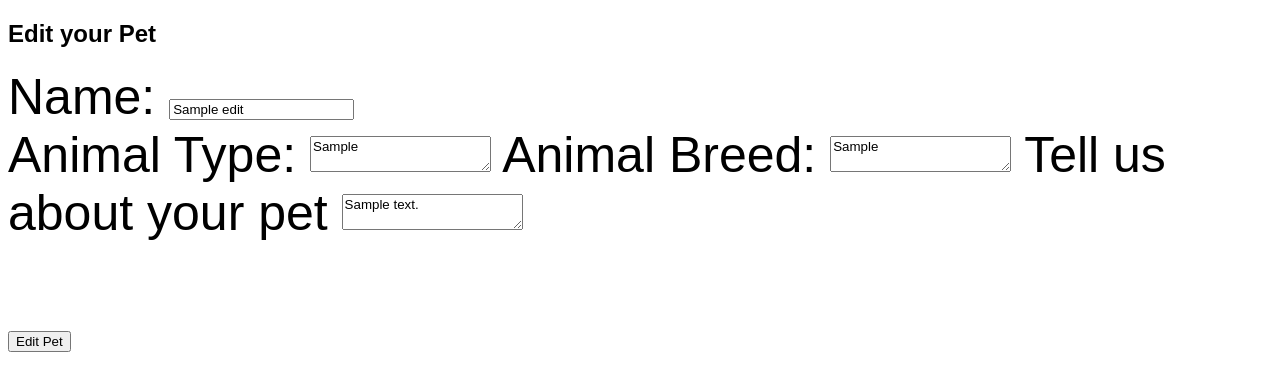
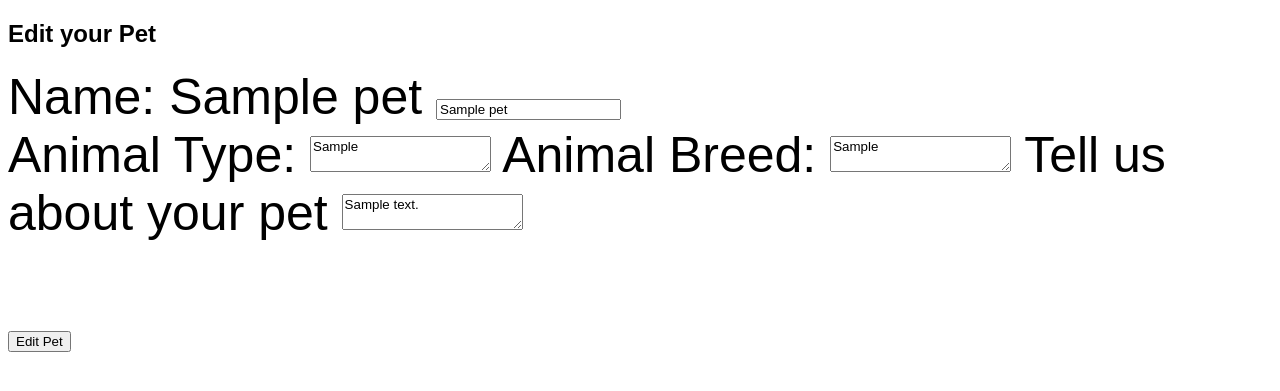
Before and after one commit to AilinaDennis/Book-CLub, a Flask app: template app/templates/edit_pet.html in a window 1280 px wide. Shown: the part 84-475 px from the top of the page. Run offline with Flask 2, Linux system fonts and the light colour scheme; the template is opened without the code that fills it: most values are stand-ins (such as "Sample title", 1, 10 or a date in 2020).

Commit message:
new stuff

```diff
--- a/app/config/mysqlconnection.py
+++ b/app/config/mysqlconnection.py
@@ -6,7 +6,7 @@ class MySQLConnection:
         # change the user and password as needed
         connection = pymysql.connect(host = 'localhost',
                                     user = 'root',
-                                    password = 'Root',
+                                    password = 'root',
                                     db = db,
                                     charset = 'utf8mb4',
                                     cursorclass = pymysql.cursors.DictCursor,
--- a/app/models/pet.py
+++ b/app/models/pet.py
@@ -74,6 +74,7 @@ class Pet():
 
     @staticmethod
     def edit_pet(data):
+        print(data)
 
         query = """UPDATE pets
         SET pet_name = %(pet_name)s,
--- a/app/templates/dashboard.html
+++ b/app/templates/dashboard.html
@@ -29,10 +29,10 @@
                     <img>
                     <td>{{pet.pet_name}}</td>
                         <td>
-                            <a href="/pet/{{pet_object.id}}"}}>View</a>
+                            <a href="/pet/{{pet.id}}"}}>View</a>
                             {% if pet.user_id == session.user_id %}
-                            <a href="/pet/edit{{pet.id}}">Edit</a>
-                            <a href="/pet/delete{{pet.id}}">Delete</a>
+                            <a href="/pet/edit/{{pet.id}}">Edit</a>
+                            <a href="/pet/delete/{{pet.id}}">Delete</a>
                             {% endif %}
                         </td>
                     </tr>
--- a/app/templates/edit_pet.html
+++ b/app/templates/edit_pet.html
@@ -6,14 +6,14 @@
 </head>
 <body>
     <nav class="nav">
-        <h1 class="text-primary">Welcome {{user.first_name}}</h1>
+        <h1 class="text-primary">Welcome {{ session['first_name'] }}</h1>
         <div>
             <a href="" class="text-nav">Dashboard</a>
             <a href="/logout" class="text-nav">Logout</a>
         </div>
 
     </nav>
-    <form action="/pet/edit{{edit.id}}" method="post" class="edit">
+    <form action="/pet/change/{{ pet.id }}" method="post" class="edit">
         <h2 class="">Edit your Pet</h2>
         {% with messages = get_flashed_messages(category_filter=['pet']) %}
             {% if messages %}
@@ -26,23 +26,22 @@
             {% endif %}
         {% endwith %}
         <div class="text-primary">
-            <input type="hidden" title="id" value={{edit.id}}>
             <div>
                 <div>
-                    <label for="name">Name:</label>
-                    <input type="text" name="name" class="text-small" value="{{edit.pet_name}}">
+                    <label for="name">Name: {{ pet.name }}</label>
+                    <input type="text" name="pet_name" class="text-small" value="{{pet.pet_name}}">
                 </div>
                 <div class="">
                     <label for="type">Animal Type:</label>
-                    <textarea name="type" class="text-small">{{edit.pet_type}}</textarea>
+                    <textarea name="pet_type" class="text-small">{{ pet.pet_type }}</textarea>
                     <label for="breed">Animal Breed:</label>
-                    <textarea name="breed" class="text-small">{{edit.pet_breed}}</textarea>
+                    <textarea name="pet_breed" class="text-small">{{ pet.pet_breed }}</textarea>
                     <label for="description">Tell us about your pet</label>
-                    <textarea name="description" class="text-small">{{edit.pet_description}}</textarea>
+                    <textarea name="pet_description" class="text-small">{{ pet.pet_description }}</textarea>
                 </div>
                 <br>
                 <input type="submit" value="Edit Pet" class="btn">
-
+                <input type="hidden" name="id" value={{pet.id}}>
                 </div>
             </div>
         </div>
--- a/app/templates/show_pet.html
+++ b/app/templates/show_pet.html
@@ -17,9 +17,9 @@
     <div>
         <div class="container">
             <h2 class="text-primary"></h2>
-            <p class="text-small">Type:</p>
-            <p class="text-small">Breed:</p>
-            <p class="text-small">Description:</p>
+            <p class="text-small">Type: {{ pet.pet_name }}</p>
+            <p class="text-small">Breed: {{ pet.pet_breed }}</p>
+            <p class="text-small">Description: {{ pet.pet_description }}</p>
         </div>
     </div>
 </body>
```
Also changed, not shown: app/controllers/pets.py (+16 -8 lines), app/controllers/users.py (+8 -3 lines).
